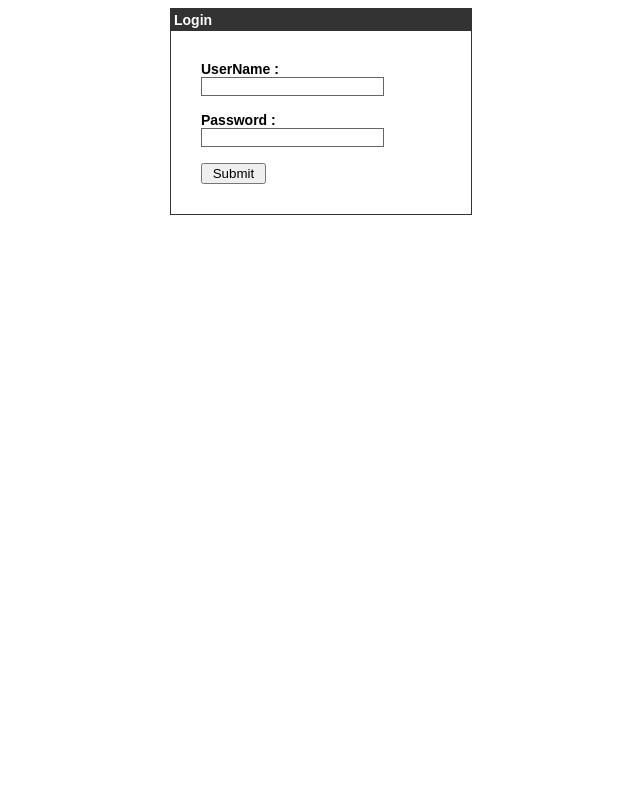
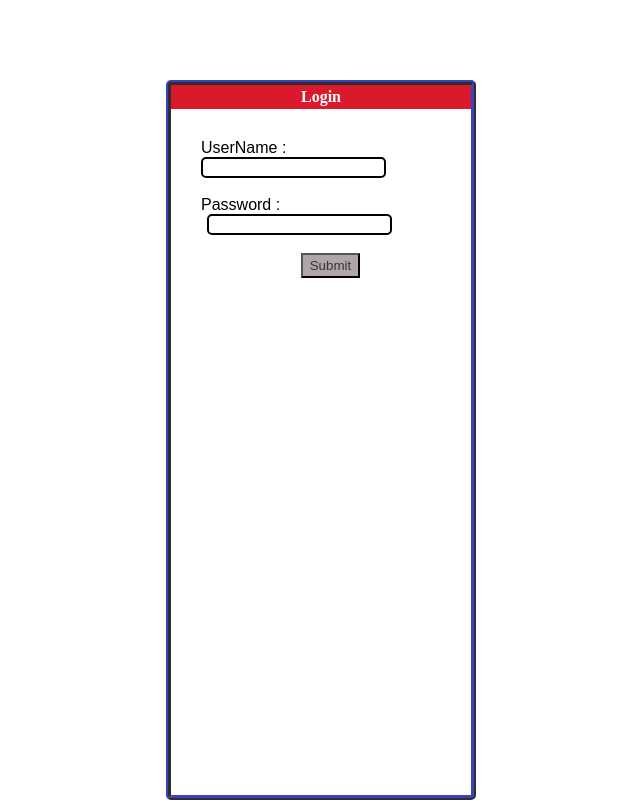
Before and after one commit to DarnoKzsip/phpzal, a PHP site: page /Login.php in a window 1280 px wide. Shown: the whole page, without its empty margins (319-959 px from the left). Run offline with PHP 8.4, Linux system fonts and the light colour scheme.

Commit message:
Signed-off-by: Boldeusz <mnpower@poczta.onet.pl>

```diff
--- a/Config.php
+++ b/Config.php
@@ -1,5 +1,5 @@
 <?php
-   define('DB_SERVER', 'localhost:3306');
+   define('DB_SERVER', 'localhost:3307');
    define('DB_USERNAME', 'root');
    define('DB_PASSWORD', '');
    define('DB_DATABASE', 'users');
--- a/Login.php
+++ b/Login.php
@@ -23,7 +23,7 @@
 
          header("location: welcome.php");
       }else {
-         $error = "Your Login Name or Password is invalid";
+         $error = "Podałeś zły login lub hasło. Spróbuj jeszcze raz.";
       }
    }
 
@@ -33,39 +33,29 @@
 
    <head>
       <title>Login Page</title>
+      <link rel="stylesheet" type="text/css" href="style.css">
 
-      <style type = "text/css">
-         body {
-            font-family:Arial, Helvetica, sans-serif;
-            font-size:14px;
-         }
-         label {
-            font-weight:bold;
-            width:100px;
-            font-size:14px;
-         }
-         .box {
-            border:#666666 solid 1px;
-         }
-      </style>
+
 
    </head>
 
-   <body bgcolor = "#FFFFFF">
+   <body class = "login">
 
-      <div align = "center">
-         <div style = "width:300px; border: solid 1px #333333; " align = "left">
-            <div style = "background-color:#333333; color:#FFFFFF; padding:3px;"><b>Login</b></div>
+      <div>
+         <div>
+            <div class = "loginSign"><b>Login</b></div>
 
-            <div style = "margin:30px">
+            <div class = "userBox">
 
                <form action = "" method = "post">
-                  <label>UserName  :</label><input type = "text" name = "username" class = "box"/><br /><br />
-                  <label>Password  :</label><input type = "password" name = "password" class = "box" /><br/><br />
-                  <input type = "submit" value = " Submit "/><br />
+                  <label class = "classNameText">UserName  :</label>
+                  <input type = "text" name = "username" class = "box1"/><br /><br />
+                  <label class ="classNameText">Password  :</label>
+                  <input type = "password" name = "password" class = "box2" /><br/><br />
+                  <input type = "submit" value = " Submit " class = "submit"/><br />
                </form>
 
-               <div style = "font-size:11px; color:#cc0000; margin-top:10px"><?php echo $error; ?></div>
+               <div class = "invalid"><?php echo $error; ?></div>
 
             </div>
 
--- a/modify.php
+++ b/modify.php
@@ -2,4 +2,5 @@
 include('session.php');
 echo "Modyfikuj zadanie </br>";
 
+
 ?>
--- a/style.css
+++ b/style.css
@@ -1,49 +1,193 @@
+.login {
+    background-color: #FFFFFF;
+
+    width: 300px;
+    border: 5px #080d5bd1;
+    border-radius: 5px;
+    border-style: ridge;
+    margin: auto;
+    margin-top: 80px;
+
+}
+.loginSign {
+
+    background-color: #db192c;
+    color: #FFFFFF;
+    padding: 3px;
+    text-align: center;
+}
+.userBox {
+    margin: 30px;
+}
+.box1 {
+    border: 2px solid black;
+    border-radius: 5px;
+
+}
+.box2 {
+    border: 2px solid black;
+    margin-left: 6px;
+    border-radius: 5px;
+
+}
+.box3 {
+    border: 2px solid black;
+    border-radius: 5px;
+
+
+}
+.box4 {
+    border: 2px solid black;
+    border-radius: 5px;
+    width: 300px;
+    height: 100px;
+
+
+}
+.classNameText {
+    font-family: Arial, Helvetica, sans-serif;
+
+}
+.anotherText{
+    font-family: "Times New Roman", Times, serif;
+    color: #FFFFFF;
+    border: 2px solid #395051;
+    background-color: #395051;
+    margin: auto;
+    border-radius: 5px;
+}
+.submit {
+    background-color: #b0a6a7;
+    color: #333333;
+    padding: 3px;
+
+    margin-left: 100px;
+}
+.invalid {
+    text-align: center;
+    font-size: 11px;
+    color: #cc0000;
+    margin-top: 10px;
+}
+.btn-link {
+    background-color: #b0a6a7;
+    color: #ea1818;;
+    padding: 3px;
+
+
+
+}
+.btn-link2 {
+    background-color: #b0a6a7;
+    color: #ea1818;;
+    padding: 3px;
+    font-size:20px;
+
+}
+.body {
+min-width:200px; // Suppose you want minimum width of 1000px
+   _width: expression( document.body.clientWidth > 200 ? "1000px" : "auto" );
+  background-color: #f0dfbd9c;
+  padding: 20px;
+  resize: both;
+  overflow: auto;
+}
+.column {
+    display: inline-block;
+    margin: auto;
+    word-wrap:break-word;
+    width: 20%;
+    font-size: 20px;
+    background-color:#eee;
+    border: 2px solid blue;
+    box-sizing: border-box;
+    margin-top:20px;
+    margin-right:20px;
+  /*column-count: 3;
+  column-gap: 30px;
+  column-rule-style: solid;*/
+}
+.wiersz {
+
+    margin-left: 10px;
+    margin-top: 20px;
+
+}
+.dodawanie{
+    margin-left: 40px;
+    margin-top:40px;
+    font-family: Arial, Helvetica, sans-serif;
+
+
+}
+
+
+
+
 /* Smartphones (portrait and landscape) ---------- */
-@media screen and (min-width: 320px) and (max-width: 480px){
-    /* styles */
+/*@media screen and (min-width: 320px) and (max-width: 480px){
+
+   .container {
+
 }
+}*/
 /* Smartphones (portrait) ---------- */
-@media screen and (max-width: 320px){
-    /* styles */
+/*@media screen and (min-width: 100px) and (max-width: 320px){
+     .container {
+
 }
+}*/
 /* Smartphones (landscape) ---------- */
-@media screen and (min-width: 321px){
-    /* styles */
-}
+/*@media screen and (min-width: 321px) and (max-width: 600px){
+ .container {
+
+    }
+}*/
 .container {
+    margin-top:45px;
     margin: 0 auto;
-    background: #f2f2f2;
+    width: 300px;
+    background: #2aa3d242;
     box-sizing: border-box;
+    text-align: center;
+    min-width:300px;
 }
 /* Mobile phones (portrait and landscape) ---------- */
-@media screen and (max-width: 767px){
+/*@media screen and (max-width: 767px){
     .container {
-        width: 100%;
-        background: #f2f2f2;
-        padding: 0 10px;
+
+    }
+}*/
+/* Tablets and iPads (portrait and landscape) ---------- */
+@media screen and (max-width: 768px) {
+    .container {
+        background-color: #0ab7dfb3;
+    }
+    .box4 {
+    width: 177px;
+  height: 47px;
+  padding: 12px 20px;
+  box-sizing: border-box;
+  resize: none;
+
+ }
+ .column {
+    display: inline-table;
+    margin-top: 20px;
+    margin-left: 20px;
+
+}
+
+}
+/* Low resolution desktops and laptops ---------- */
+/*@media screen and (min-width: 1024px) {
+    .container {
+
+    }
+}*/
+/* High resolution desktops and laptops ---------- */
+/*@media screen and (min-width: 1280px) {
+    .container {
+
     }
 }
-/* Tablets and iPads (portrait and landscape) ---------- */
-@media screen and (min-width: 768px) and (max-width: 1023px){
-    .container {
-        width: 750px;
-        background: red;
-        padding: 0 10px;
-    }
-}
-/* Low resolution desktops and laptops ---------- */
-@media screen and (min-width: 1024px) {
-    .container {
-        width: 980px;
-        background: black;
-        padding: 0 15px;
-    }
-}
-/* High resolution desktops and laptops ---------- */
-@media screen and (min-width: 1280px) {
-    .container {
-        width: 1200px;
-        background: blue;
-        padding: 0 20px;
-    }
-}
```
Also changed, not shown: dodajzadanie.php (+19 -16 lines), welcome.php (+23 -14 lines).
